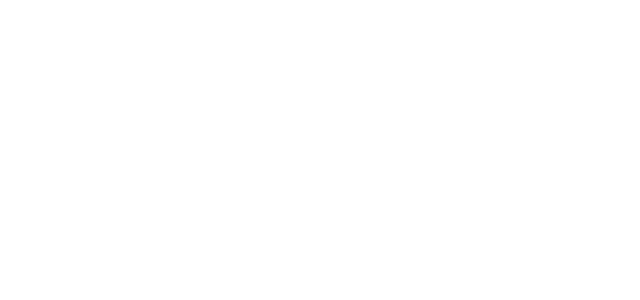
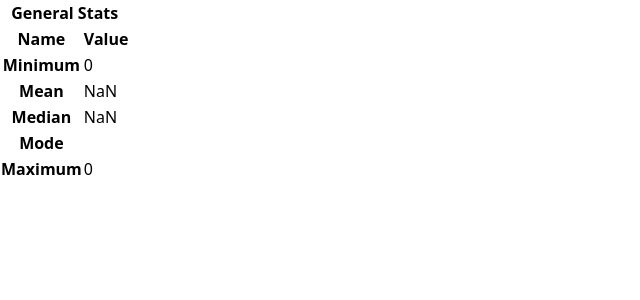
Before and after one commit to jchen2090/Disualizer, a React (Vite) app: page /dashboard in a window 1280 px wide. Shown: the top 300 px of the page, without its empty margins (0-640 px from the left). Built offline with nearby package versions, Linux system fonts and the light colour scheme.

Commit message:
General Stats Table

```diff
--- /dev/null
+++ b/src/components/DiceStatsTable.tsx
@@ -0,0 +1,45 @@
+import { formattedData } from "../utils";
+
+type tableProps = {
+  data: formattedData;
+};
+
+export default function DiceStatsTable({ data }: tableProps) {
+  return (
+    <table className="border">
+      <thead>
+        <tr>
+          <th className="p-2 font-bold border-b" colSpan={2}>
+            General Stats
+          </th>
+        </tr>
+        <tr>
+          <th className="p-2 font-bold border-b">Name</th>
+          <th className="p-2 font-bold border-b">Value</th>
+        </tr>
+      </thead>
+      <tbody>
+        <tr>
+          <th className="p-2 border-b">Minimum</th>
+          <td className="p-2 text-center border-b">{data.min}</td>
+        </tr>
+        <tr>
+          <th className="p-2 border-b">Mean</th>
+          <td className="p-2 text-center border-b">{data.mean}</td>
+        </tr>
+        <tr>
+          <th className="p-2 border-b">Median</th>
+          <td className="p-2 text-center border-b">{data.median}</td>
+        </tr>
+        <tr>
+          <th className="p-2 border-b">Mode</th>
+          <td className="p-2 text-center border-b">{data.mode}</td>
+        </tr>
+        <tr>
+          <th className="p-2 border-b">Maximum</th>
+          <td className="p-2 text-center border-b">{data.max}</td>
+        </tr>
+      </tbody>
+    </table>
+  );
+}
--- a/src/context/DashboardContext.tsx
+++ b/src/context/DashboardContext.tsx
@@ -1,5 +1,4 @@
 import { Dispatch, ReactNode, SetStateAction, createContext, useState } from "react";
-import { generateNumber } from "../utils";
 
 type contextProps = {
   children: ReactNode;
@@ -10,33 +9,27 @@ type contextDefaultValues = {
   data: Array<number>;
   rollAmount: number;
   diceAmount: number;
+  setData: Dispatch<SetStateAction<Array<number>>>;
   setRollAmount: Dispatch<SetStateAction<number>>;
   setIsLoading: Dispatch<SetStateAction<boolean>>;
   setDiceAmount: Dispatch<SetStateAction<number>>;
-  rollDice: () => void;
 };
 
 export const DashboardContext = createContext<contextDefaultValues | null>(null);
 export default function DashboardContextProvider({ children }: contextProps) {
   const [isLoading, setIsLoading] = useState(false);
-  const [data, setData] = useState<number[]>([]);
+  const [data, setData] = useState<Array<number>>([]);
   const [diceAmount, setDiceAmount] = useState(1);
   const [rollAmount, setRollAmount] = useState(1);
-
-  const rollDice = () => {
-    for (let i = 0; i < diceAmount * rollAmount; i++) {
-      setData((prev) => [...prev, generateNumber()]);
-    }
-  };
 
   const globalFunctions = {
     isLoading,
     data,
     rollAmount,
     diceAmount,
+    setData,
     setDiceAmount,
     setIsLoading,
-    rollDice,
     setRollAmount,
   };
 
--- a/src/pages/Dashboard.tsx
+++ b/src/pages/Dashboard.tsx
@@ -1,10 +1,13 @@
-import Die from "../components/Die";
+import DiceStatsTable from "../components/DiceStatsTable";
 import { useDashboardContext } from "../hooks/useDashboardContext";
+import { formatData } from "../utils";
 import Loading from "./Loading";
 
 export default function Dashboard() {
   const { isLoading, data, setIsLoading } = useDashboardContext();
+  const formattedData = formatData(data);
 
+  //TODO: Remove later
   console.log(data);
   setTimeout(() => {
     //TODO: Unsure when to make it load
@@ -17,9 +20,7 @@ export default function Dashboard() {
 
   return (
     <div>
-      {data.map((roll) => (
-        <Die number={roll} />
-      ))}
+      <DiceStatsTable data={formattedData} />
     </div>
   );
 }
--- a/src/pages/Home.tsx
+++ b/src/pages/Home.tsx
@@ -7,7 +7,18 @@ import { generateNumber } from "../utils";
 export default function Home() {
   const [diceDisplay, setDiceDisplay] = useState([generateNumber()]);
   const navigate = useNavigate();
-  const { setIsLoading, setDiceAmount, rollDice, rollAmount, setRollAmount } = useDashboardContext();
+  const { setIsLoading, setDiceAmount, setRollAmount, setData, rollAmount, diceAmount } = useDashboardContext();
+
+  const rollDice = () => {
+    for (let i = 0; i < rollAmount; i++) {
+      const temp: Array<number> = [];
+      for (let j = 0; j < diceAmount; j++) {
+        temp.push(generateNumber());
+      }
+      const sum = temp.reduce((acc, current) => acc + current);
+      setData((prev) => [...prev, sum]);
+    }
+  };
 
   const reRoll = () => {
     setIsLoading(true);
@@ -37,8 +48,8 @@ export default function Home() {
     <main className="flex flex-col items-center justify-center gap-6">
       <h1 className="mt-20 text-3xl text-center">Dice Visualizer</h1>
       <div className="flex gap-3">
-        {diceDisplay.map((roll) => (
-          <Die number={roll} />
+        {diceDisplay.map((roll, idx) => (
+          <Die number={roll} key={idx} />
         ))}
       </div>
       <button onClick={reRoll} className="h-10 px-4 py-2 text-white rounded-md bg-slate-800 hover:bg-slate-800/90">
--- a/src/pages/Loading.tsx
+++ b/src/pages/Loading.tsx
@@ -44,18 +44,16 @@ export default function Loading() {
     };
   }, [diceAmount, loadingMsg]);
 
-  console.log(diceDisplay);
-
   return (
-    <html className="flex flex-col h-screen">
-      <main className="flex flex-col items-center justify-center mt-52">
+    <div className="flex flex-col h-screen">
+      <div className="flex flex-col items-center justify-center mt-52">
         <div className="flex gap-2">
-          {diceDisplay.map((die) => (
-            <Die number={die} />
+          {diceDisplay.map((die, idx) => (
+            <Die number={die} key={idx} />
           ))}
         </div>
         <p className="mt-6 text-xl">{loadingMsg}</p>
-      </main>
-    </html>
+      </div>
+    </div>
   );
 }
--- a/src/utils.ts
+++ b/src/utils.ts
@@ -1,3 +1,63 @@
+export type formattedData = {
+  mean: number;
+  median: number;
+  min: number;
+  max: number;
+  mode: string;
+};
+
 export const generateNumber = () => {
   return Math.floor(Math.random() * 6 + 1);
 };
+
+const getMean = (data: Array<number>) => {
+  return data.reduce((acc, value) => acc + value, 0) / data.length;
+};
+
+const getMedian = (data: Array<number>) => {
+  const sorted = data.sort((a, b) => a - b);
+  const half = Math.floor(sorted.length / 2);
+
+  return sorted.length % 2 === 1 ? sorted[half] : (sorted[half - 1] + sorted[half]) / 2;
+};
+
+const getMinMax = (data: Array<number>) => {
+  const sorted = data.sort((a, b) => a - b);
+  return [sorted.at(0) || 0, sorted.at(-1) || 0];
+};
+
+const getMode = (data: Array<number>) => {
+  const count: { [key: number]: number } = {};
+
+  data.forEach((num) => {
+    if (!(num in count)) {
+      count[num] = 1;
+    } else {
+      count[num]++;
+    }
+  });
+
+  let highestCount: number = 0;
+  let mostRolledNumber!: string;
+
+  Object.entries(count).forEach(([number, count]) => {
+    if (count > highestCount) {
+      mostRolledNumber = number;
+      highestCount = count;
+    }
+  });
+  return mostRolledNumber;
+};
+
+export const formatData = (data: Array<number>): formattedData => {
+  const [min, max] = getMinMax(data);
+
+  getMode(data);
+  return {
+    mean: getMean(data),
+    median: getMedian(data),
+    min: min,
+    max: max,
+    mode: getMode(data),
+  };
+};
```
